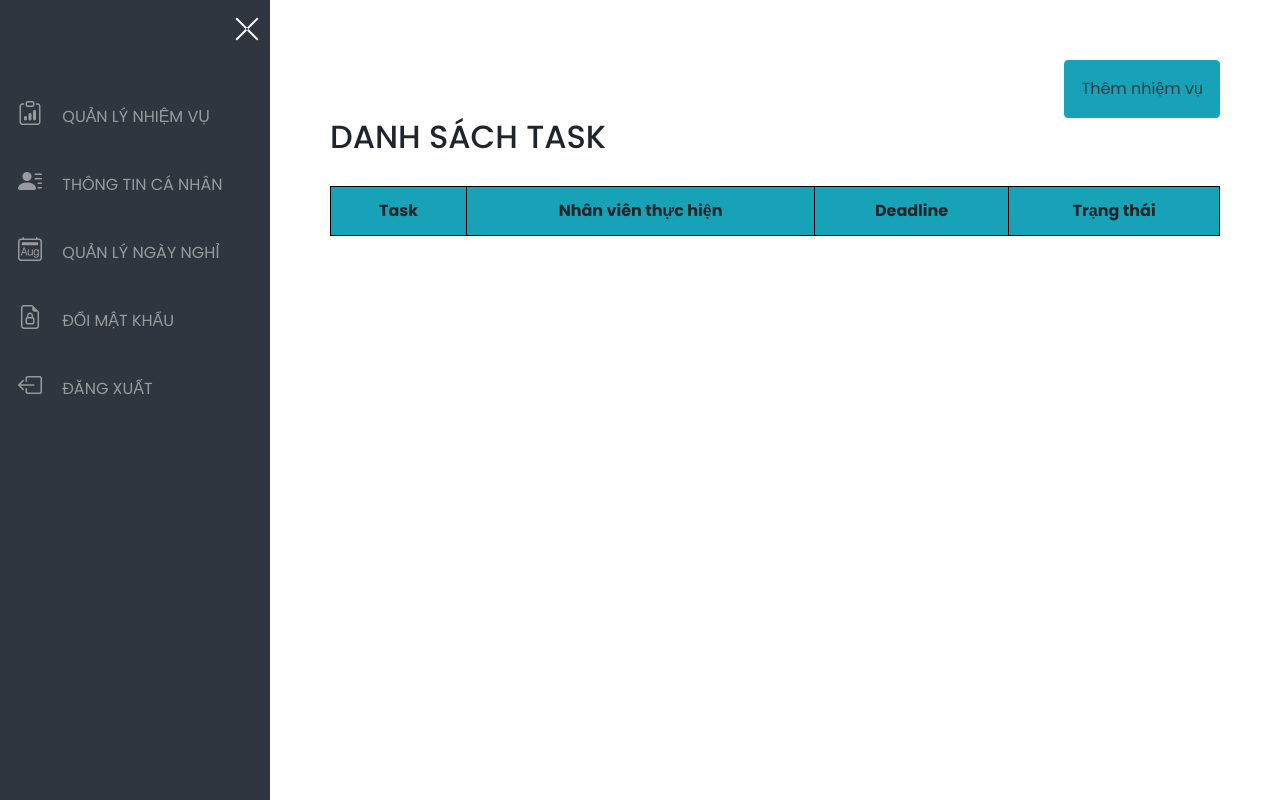
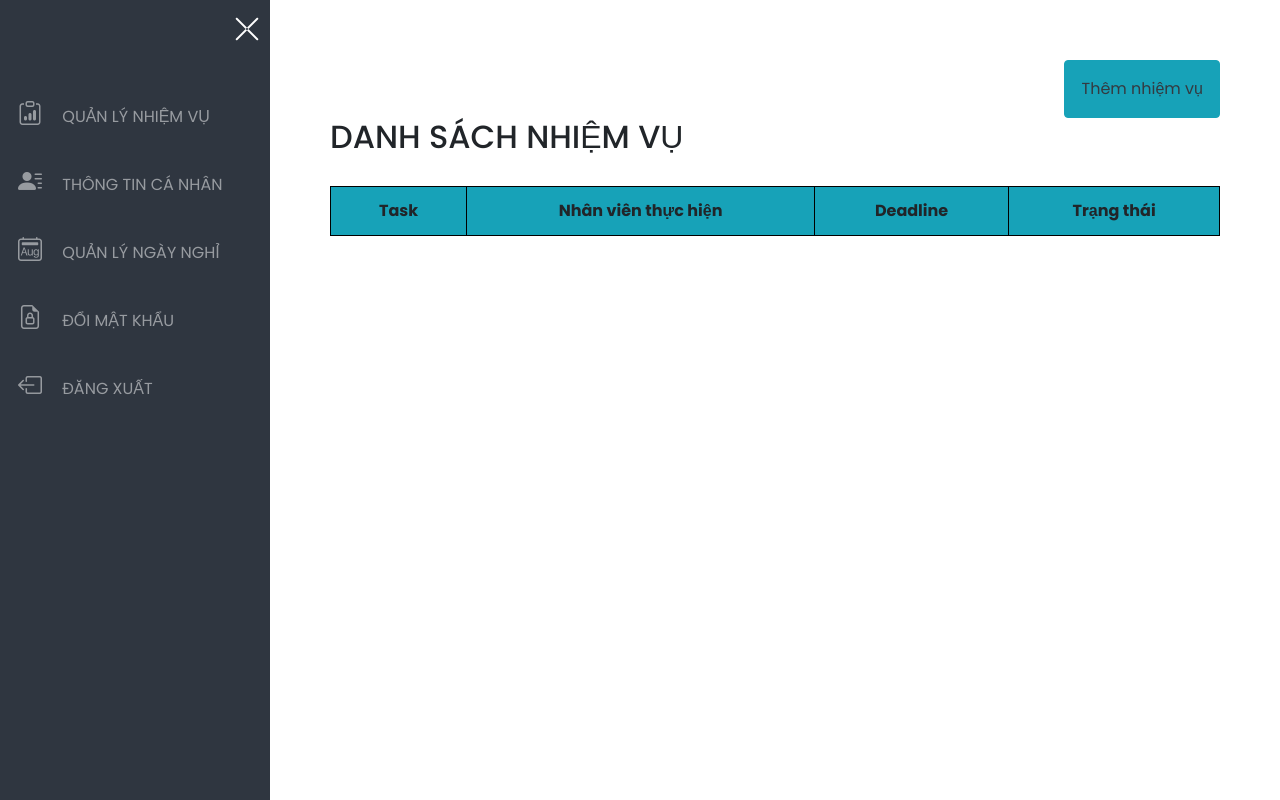
Before and after one commit to khangchung/Web-Final-Project, a PHP site: page /views/monitor/index.php in a window 1280 px wide. Run offline with PHP 8.4, Linux system fonts and the light colour scheme; lists and menus that the app fills with data are empty; some libraries are stand-ins or nearby versions.

Commit message:
Fix spelling

```diff
--- a/views/monitor/index.php
+++ b/views/monitor/index.php
@@ -52,7 +52,7 @@
                         Thêm nhiệm vụ
                     </button>
                 </a>
-                <h2 style="margin-bottom: 30px">DANH SÁCH TASK</h2>
+                <h2 style="margin-bottom: 30px">DANH SÁCH NHIỆM VỤ</h2>
                 <table>
                     <thead>
                         <tr>
```
